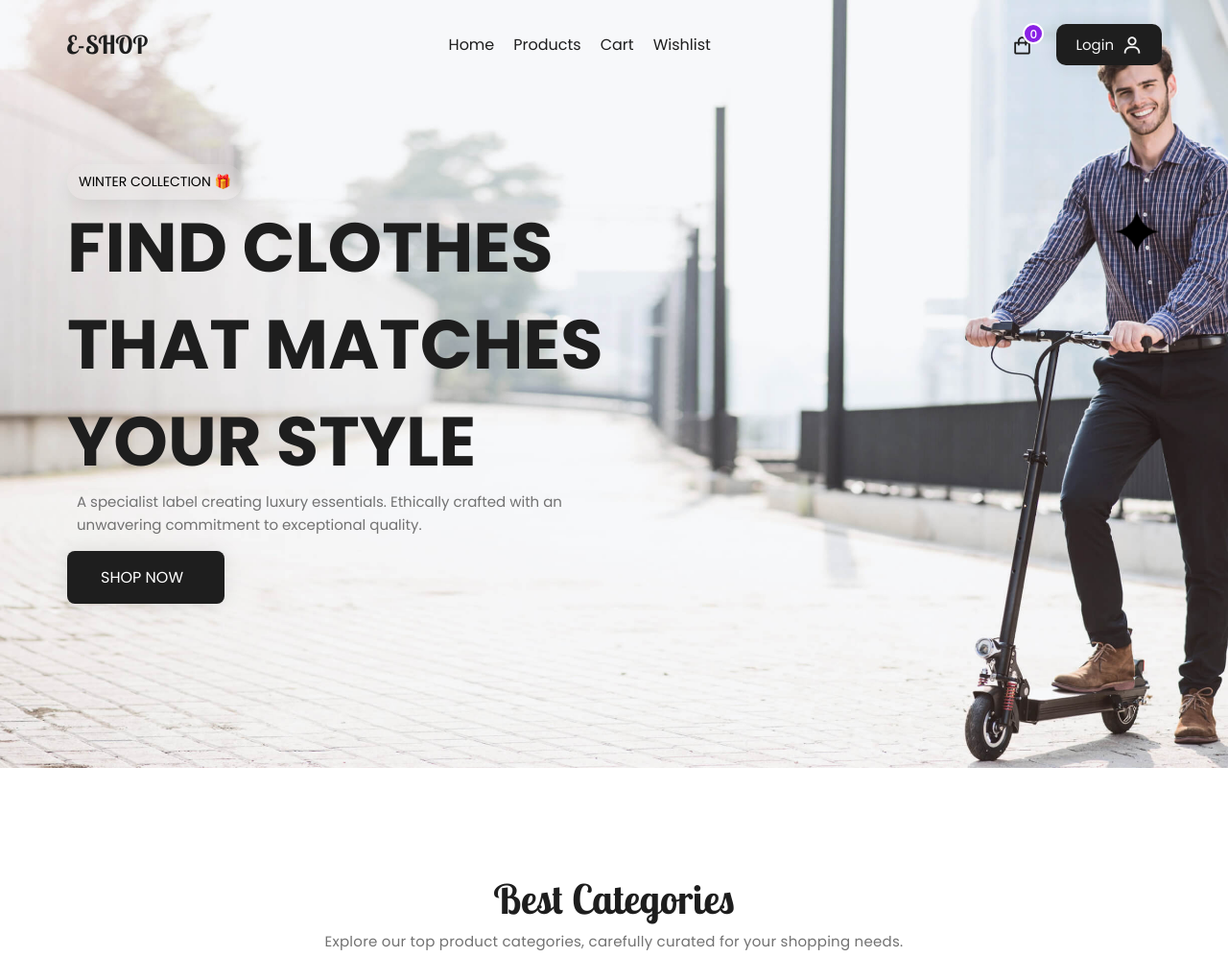
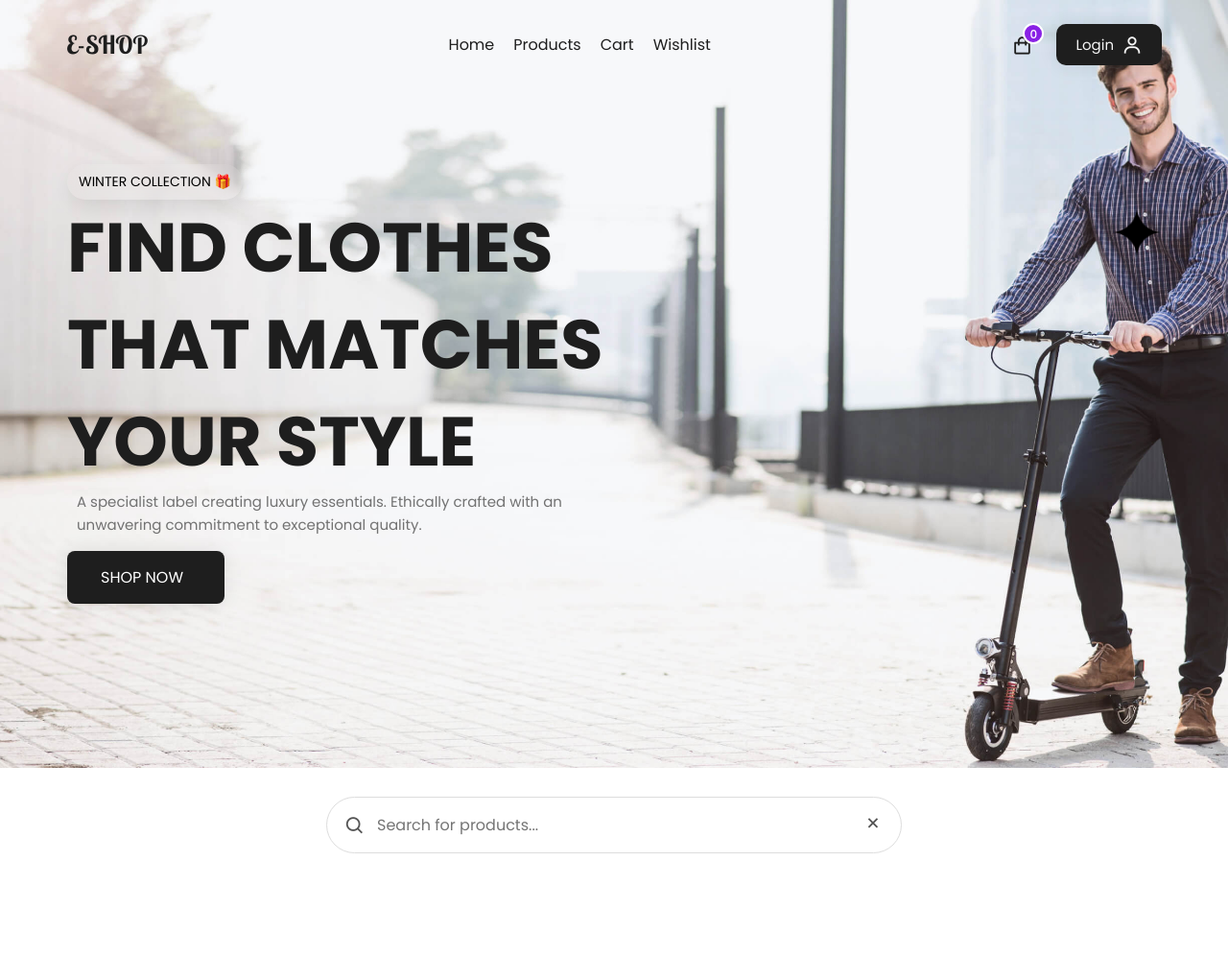
Before and after one commit to AhmedFarag18/e-shop, a plain HTML site: page index.html in a window 1280 px wide. Shown: the top 997 px of the page at 96% size. Drawn offline with nearby package versions, Linux system fonts and the light colour scheme; no server answers; some icons are missing.

Commit message:
Add product search functionality

```diff
--- a/css/home.css
+++ b/css/home.css
@@ -294,3 +294,47 @@
         display: block;
     }
 }
+/* Product Search Section */
+
+.product-search-section {
+    padding: 30px 0;
+}
+
+.product-search {
+    display: flex;
+    align-items: center;
+    max-width: 600px;
+    margin: 0 auto;
+    padding: 12px 18px;
+    border: 1px solid #ddd;
+    border-radius: 30px;
+    background: #fff;
+    gap: 12px;
+}
+
+.product-search > i {
+    font-size: 22px;
+    color: #555;
+}
+
+.product-search input {
+    flex: 1;
+    border: none;
+    outline: none;
+    font-size: 16px;
+    background: transparent;
+}
+
+#clear-search {
+    border: none;
+    background: transparent;
+    cursor: pointer;
+    font-size: 22px;
+    color: #555;
+}
+
+#search-results-message {
+    text-align: center;
+    margin-top: 12px;
+    font-size: 14px;
+}
--- a/index.html
+++ b/index.html
@@ -74,6 +74,27 @@
                     </a>
                 </div>
             </div>
+        </div>
+    </section>
+    <!-- Product Search Section -->
+    <section class="product-search-section">
+        <div class="container">
+            <div class="product-search">
+                <i class="bx bx-search"></i>
+
+                <input
+                    type="text"
+                    id="product-search-input"
+                    placeholder="Search for products..."
+                    aria-label="Search products"
+                >
+
+                <button type="button" id="clear-search" aria-label="Clear search">
+                    <i class="bx bx-x"></i>
+                </button>
+            </div>
+
+            <p id="search-results-message"></p>
         </div>
     </section>
 
--- a/js/home.js
+++ b/js/home.js
@@ -64,3 +64,38 @@ updateCartNavCount()
 
 // initialize Product Events
 initProductEvents(bestDealsProducts);
+
+/* Product Search */
+const searchInput = document.querySelector("#product-search-input");
+const clearSearchBtn = document.querySelector("#clear-search");
+const searchMessage = document.querySelector("#search-results-message");
+
+if (searchInput && clearSearchBtn && searchMessage) {
+
+    function searchProducts() {
+        const searchValue = searchInput.value.trim().toLowerCase();
+
+        const filteredProducts = products.filter(product =>
+            product.name.toLowerCase().includes(searchValue)
+        );
+
+        bestDealsProducts.innerHTML = "";
+
+        filteredProducts.forEach(product => {
+            bestDealsProducts.innerHTML += displayProduct(product);
+        });
+
+        searchMessage.textContent = filteredProducts.length
+            ? `${filteredProducts.length} product(s) found`
+            : "No products found";
+
+        initProductEvents(bestDealsProducts);
+    }
+
+    searchInput.addEventListener("input", searchProducts);
+
+    clearSearchBtn.addEventListener("click", () => {
+        searchInput.value = "";
+        searchProducts();
+    });
+}
```
